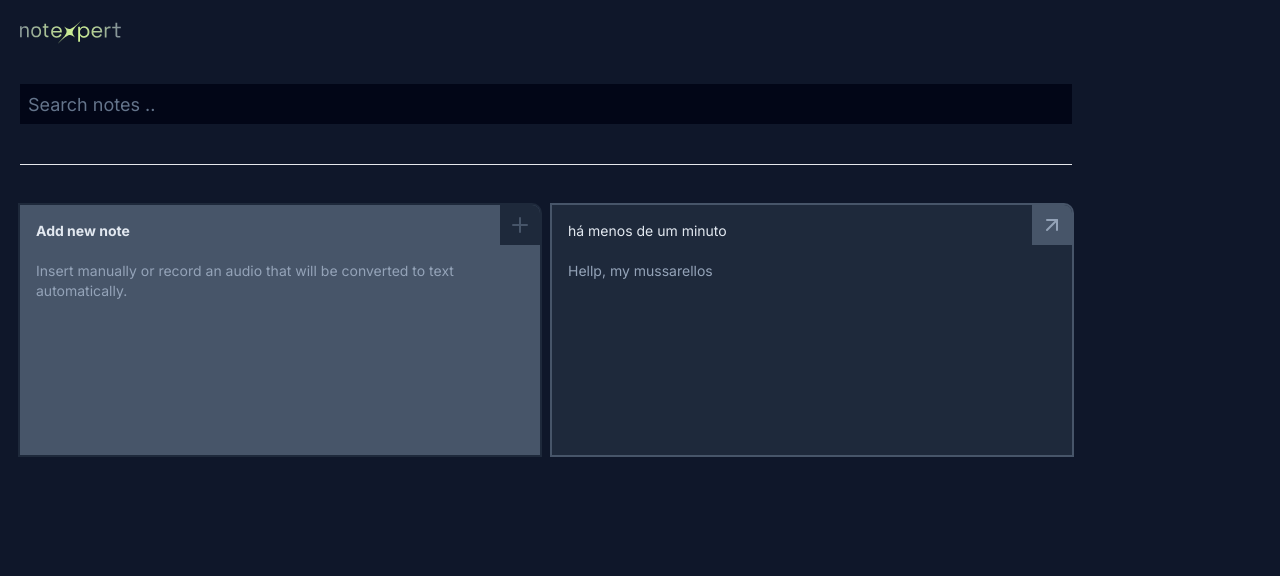
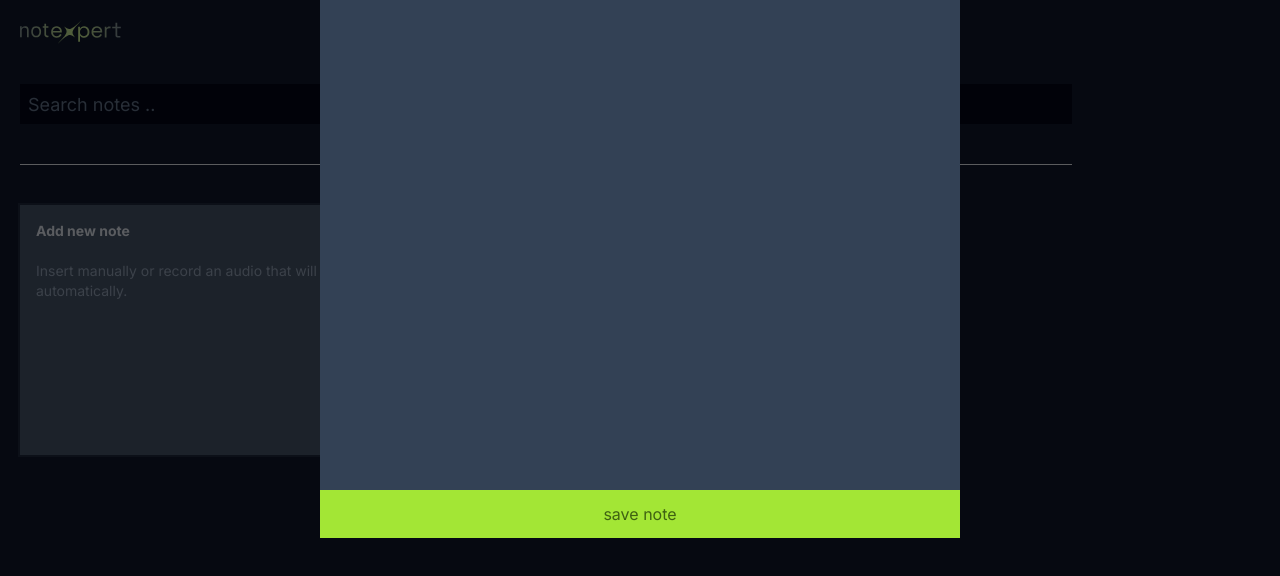
Before and after one commit to ssdev-95/notexpert, a React (Vite) app: page / in a window 1280 px wide. Both pictures are taken after a click on the button 280 px from the left and 330 px from the top of the page. Shown: the top 576 px of the page. Built offline with nearby package versions, Linux system fonts and the light colour scheme.

Commit message:
ui improvements

```diff
--- a/src/app.tsx
+++ b/src/app.tsx
@@ -11,9 +11,38 @@ import type { Note as TNote } from './components/note-card'
 import { Search } from './components/search'
 
 export function App() {
-	const [notes] = useState<TNote[]>([
-		{ id:'shaiGWBF8137', created_at: new Date(), content: 'Hellp, my mussarellos'}
-	])
+	const [notes, setNotes] = useState<TNote[]>(()=>{
+		const storedNotes = localStorage.getItem('notes@v1.0')
+		if (!!storedNotes) return JSON.parse(storedNotes)
+		return []
+	})
+
+	const handleCreateNote = (note: string) => {
+		const now = new Date()
+		const newNote:TNote = {
+			id: `note-${now.getMilliseconds()}`,
+			content: note,
+			created_at: now
+		}
+
+		const updated = [newNote, ...notes]
+		setNotes(updated)
+
+		localStorage.setItem(
+			'notes@v1.0',
+			JSON.stringify(updated)
+		)
+	}
+
+	const handleDeleteNote = (id: string) => {
+		const updated = notes.filter(note => note.id!==id)
+		setNotes(updated)
+
+		localStorage.setItem(
+			'notes@v1.0',
+			JSON.stringify(updated)
+		)
+	}
 
 	return (
 		<div className="w-screen max-w-[1092px] flex flex-col gap-10 items-start p-5">
@@ -24,10 +53,14 @@ export function App() {
 			<hr className="w-full h-0.25 bg-slate-700"/>
 
 			<div className="w-full grid grid-cols-1 md:grid-cols-2 lg:gris-cols-3 gap-3 auto-rows-[250px]">
-			  <NewNote />
+			  <NewNote onCreateNote={handleCreateNote} />
 
 				{ notes.map(note => (
-					<Note id={note.id} note={note} />
+					<Note
+					  id={note.id}
+						note={note}
+						onDeleteNote={handleDeleteNote}
+					/>
 				)) }
 			</div>
 		</div>
--- /dev/null
+++ b/src/components/modal.tsx
@@ -0,0 +1,26 @@
+/** NLW Expert **/
+
+import { Root, Overlay, Content, Portal } from "@radix-ui/react-dialog"
+import { ReactNode } from "react"
+
+type ModalProps = {
+	children: ReactNode
+	trigger: (props:any)=>ReactNode
+}
+
+export function Modal(props: ModalProps) {
+	const Trigger = props.trigger
+	return (
+		<Root>
+		  <Trigger />
+
+		  <Portal>
+			  <Overlay className="w-screen h-screen absolute inset-0 bg-black/60" />
+
+				<Content className="w-[640px] max-w-[80vw] h-[600px] max-h-screen absolute top-1/2 left-1/2 -translate-x-1/2 -translate-y-1/2 z-10">
+				  {props.children}
+				</Content>
+			</Portal>
+		</Root>
+	)
+}
--- a/src/components/new-note-card.tsx
+++ b/src/components/new-note-card.tsx
@@ -1,10 +1,74 @@
 /** NLW Expert **/
 
-import { Plus } from "lucide-react"
+import { ChangeEvent, useState } from "react"
+import { DialogTrigger, DialogClose } from "@radix-ui/react-dialog"
+import { Plus, X } from "lucide-react"
+import { Modal } from "./modal"
 
-export function NewNote() {
+type NewNoteProps = {
+	onCreateNote: (note:string)=>void
+}
+
+type OnChange = ChangeEvent<HTMLTextAreaElement>
+
+export function NewNote(props:NewNoteProps) {
+	const [isTyping, setIsTyping] = useState(false)
+	const [isRecording, setIsRecording] = useState(false)
+	const [note, setNote] = useState('')
+
+	const handleChange = (event:OnChange) => {
+		if (!event.target.value.length) {
+			setIsTyping(false)
+		}
+
+		setNote(event.target.value)
+	}
+
+	const handleCreateNote = () => {
+		if (!note.length) {
+			setIsTyping(false)
+			return;
+		}
+
+		props.onCreateNote(note)
+		setNote('')
+		setIsTyping(false)
+	}
+
+	let recognitionAPI: SpeechRecognition|null = null
+
+	const startRecordingNote = () => {
+		const isSpeechAvailable = ('SpeechRecognition' in window || 'webkitSpeechRecognition' in window)
+		if (isSpeechAvailable) {
+			alert('audio not available!')
+			return;
+		}
+
+		setIsRecording(true)
+		const RecognitionAPI = window.SpeechRecognition || window.webkitSpeechRecognition
+		recognitionAPI = new RecognitionAPI()
+
+		recognitionAPI.continuous = true
+		recognitionAPI.interimResults= true
+		recognitionAPI.maxAlternatives = 1
+
+		recognitionAPI.start()
+		recognitionAPI.onresult = (data) => {
+			console.log(data)
+		}
+
+		recognitionAPI.onerror = console.error
+	}
+
+	const stopRecordingNote = () => {
+		recognitionAPI?.stop()
+		setIsRecording(false)
+	}
+
 	return (
-		<button className="relative rounded-tr-lg overflow-hidden bg-slate-600 ring-2 ring-slate-800 focus-visible:ring-lime-400 hover:ring-slate-400 active:ring-lime-400">
+		<Modal
+		trigger={()=>(
+			<DialogTrigger className="relative rounded-tr-lg overflow-hidden bg-slate-600 ring-2 ring-slate-800 focus-visible:ring-lime-400 hover:ring-slate-400 active:ring-lime-400">
 			  <div className="absolute top-0 right-0 h-10 w-10 bg-slate-800 flex items-center justify-center">
   				<Plus className="text-lg text-slate-600" />
 			  </div>
@@ -13,6 +77,59 @@ export function NewNote() {
 				  <strong className="text-slate-200">Add new note</strong>
 					<span className="text-slate-400">Insert manually or record an audio that will be converted to text automatically.</span>
 				</div>
+			</DialogTrigger>
+		)}>
+		  <div className="h-full w-full flex flex-col bg-slate-700 overflow-hidden relative rounded-tr-lg">
+			  <div className="w-full flex-1 flex flex-col gap-2 p-3">
+  			  <strong className="text-slate-200">New note</strong>
+					{(isTyping || isRecording) ? (
+						<textarea
+						  className="w-full h-3/5 resize-none bg-black/5 text-slate-100 outline-none rounded-0 border-b-2 border-b-slate-800 disabled:pointer-events-none"
+							onChange={handleChange}
+							disabled={isRecording}
+							value={note}
+						/>
+					) : (
+  					<p className="text-slate-400 text-sm">
+      			  Start by&nbsp;
+        			<button
+							  className="text-lime-400"
+								onClick={startRecordingNote}
+							>
+      				  record a note
       				</button>
+      				&nbsp;as audio or by&nbsp;
+        			<button
+							  className="text-lime-400"
+								onClick={()=>setIsTyping(true)}
+							>
+      				  typing it manually
+      				</button>
+      			</p>
+					)}
+				</div>
+
+				{isRecording ? (
+					<button
+					  className="w-full h-12 flex items-center justify-center gap-4 bg-slate-800 text-slate-400 hover:bg-slate-500 active:bg-slate-500 focus-visible:ring-2 focus-visible:ring-slate-800"
+						onClick={stopRecordingNote}
+					>
+					  <div className="rounded-full h-4 w-4 bg-red-500 animate-pulse" />
+						<span>Stop recording</span>
+					</button>
+				) : (
+  				<button
+  				  className="w-full h-12 bg-lime-400 text-lime-800 hover:bg-lime-500 active:lime-500 focus-visible:ring-2 focus-visible:ring-lime-800"
+  					onClick={handleCreateNote}
+  				>
+    			  save note
+    			</button>
+ 				)}
+
+  			<DialogClose className="absolute top-0 right-0 h-10 w-10 bg-slate-800 text-slate-700 flex items-center justify-center">
+  			  <X />
+  			</DialogClose>
+			</div>
+		</Modal>
 	)
 }
--- a/src/components/note-card.tsx
+++ b/src/components/note-card.tsx
@@ -1,6 +1,7 @@
 /** NLW Expert **/
 
-import { ArrowUpRight } from "lucide-react"
+import { ArrowUpRight, MessageCircleWarning } from "lucide-react"
+import { Modal } from "./modal"
 import { getDistance } from "../utils/time"
 
 export type Note = {
@@ -11,21 +12,37 @@ export type Note = {
 
 type NoteProps = {
 	note: Note
+	onDeleteNote: (id:string)=>void
 }
 
-export function Note({ note }: NoteProps) {
+export function Note({ note, onDeleteNote }: NoteProps) {
 	const time = getDistance(note.created_at)
 
 	return (
+		<Modal trigger={()=>(
 		<button className="relative rounded-tr-lg overflow-hidden bg-slate-800 ring-2 ring-slate-600 focus-visible:ring-lime-400 hover:ring-slate-400 active:ring-lime-400">
 		  <div className="absolute top-0 right-0 h-10 w-10 bg-slate-600 flex items-center justify-center">
 			  <ArrowUpRight className="text-lg text-slate-400" />
 			</div>
 
-		  <div className="w-full h-full p-4 flex flex-col text-left gap-5 text-sm">
+		  <div className="w-full h-full p-4 flex flex-col text-left gap-5 text-sm relative">
 		    <span className="text-slate-200">{time}</span>
 				<p className="text-slate-400">{note.content}</p>
+				<div className="w-full h-3/5 bg-gradient-to-t from-black to-black/40 fixed bottom-0 left-0" />
 			</div>
 		</button>
+		)}>
+		  <div className="h-full w-full flex flex-col bg-slate-700 overflow-hidden relative rounded-tr-lg">
+			  <strong className="text-slate-200">{time}</strong>
+				<p className="text-slate-400">{note.content}</p>
+				<button
+				  className="w-full h-12 flex items-center justify-center gap-4 bg-slate-800 text-red-500 hover:bg-slate-500 active:bg-slate-500 focus-visible:ring-2 focus-visible:ring-slate-800"
+					onClick={()=>onDeleteNote(note.id)}
+				>
+				  <MessageCircleWarning className="text-lg" />
+				  Delete this note?
+				</button>
+			</div>
+		</Modal>
 	)
 }
```
Lines whose indentation alone changed are shown as unchanged.
